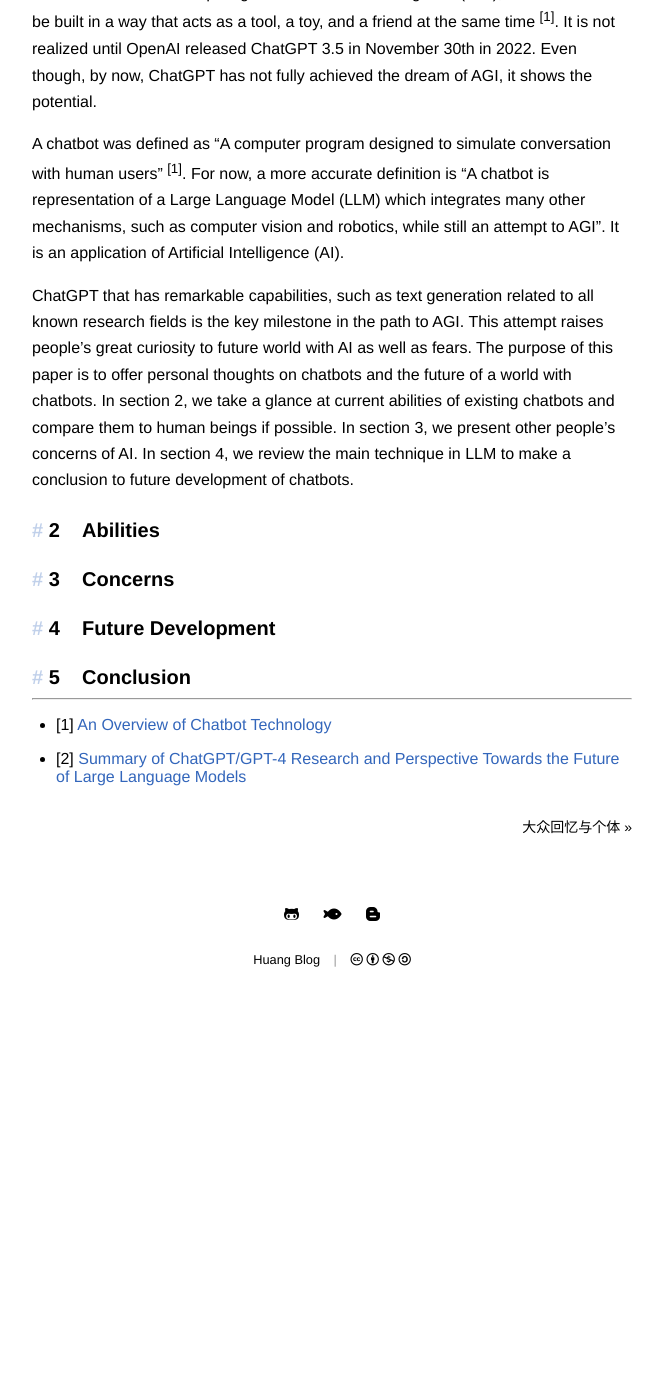
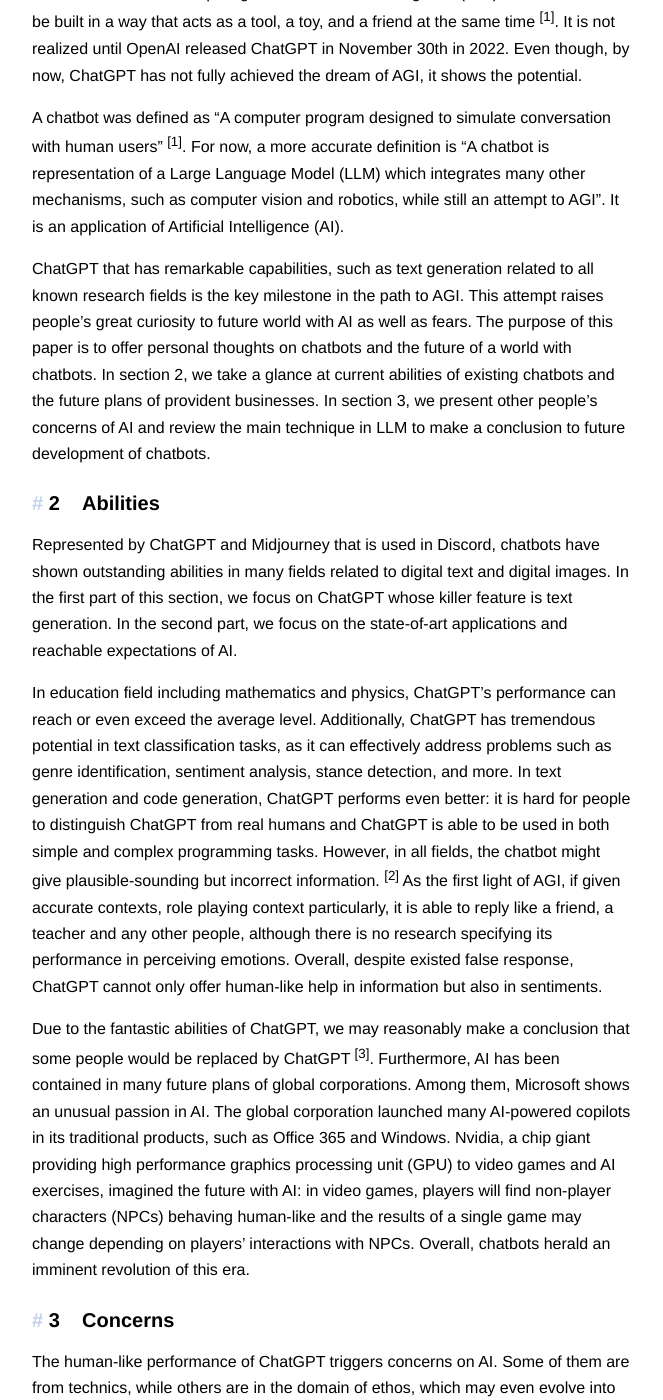
Before and after one commit to huang-feiyu/huang-feiyu.github.io, a Jekyll site: the page built from _posts/2023-06-03-term-paper-chatbots.md, in a window 1280 px wide and 1400 px high, scrolled down 483 px. Shown: the whole window, without its empty margins (308-971 px from the left). Built offline with Jekyll 4.4.1, drawn with Linux system fonts in a browser that asks for light colours; nearby versions of some CDN libraries; before the commit the page ends 1481 px from its top, so only the background shows below that; some of the changed text lies outside the part shown.

Commit message:
post: finish term paper about chatbots

```diff
--- a/_posts/2023-06-03-term-paper-chatbots.md
+++ b/_posts/2023-06-03-term-paper-chatbots.md
@@ -6,36 +6,41 @@
 tags:        [english, ai]
 image:       ai-forest-1.jpg
 toc:         true
-description: A term paper for "Media and Culture" in Spring 2023. (TODO)
+description: A term paper for "Media and Culture" in Spring 2023.
 ---
 
 ### 1&nbsp;&nbsp;&nbsp;&nbsp;Introduction
 
-Due to the desires of acquiring Artificial General Intelligence (AGI), Chatbots should be built in a way that acts as a tool, a toy, and a friend at the same time <sup>[1]</sup>. It is not realized until OpenAI released ChatGPT 3.5 in November 30th in 2022. Even though, by now, ChatGPT has not fully achieved the dream of AGI, it shows the potential.
+Due to the desires of acquiring Artificial General Intelligence (AGI), Chatbots should be built in a way that acts as a tool, a toy, and a friend at the same time <sup>[1]</sup>. It is not realized until OpenAI released ChatGPT in November 30th in 2022. Even though, by now, ChatGPT has not fully achieved the dream of AGI, it shows the potential.
 
 A chatbot was defined as "A computer program designed to simulate conversation with human users" <sup>[1]</sup>. For now, a more accurate definition is "A chatbot is representation of a Large Language Model (LLM) which integrates many other mechanisms, such as computer vision and robotics, while still an attempt to AGI". It is an application of Artificial Intelligence (AI).
 
-ChatGPT that has remarkable capabilities, such as text generation related to all known research fields is the key milestone in the path to AGI. This attempt raises people's great curiosity to future world with AI as well as fears. The purpose of this paper is to offer personal thoughts on chatbots and the future of a world with chatbots. In section 2, we take a glance at current abilities of existing chatbots and compare them to human beings if possible. In section 3, we present other people's concerns of AI. In section 4, we review the main technique in LLM to make a conclusion to future development of chatbots.
+ChatGPT that has remarkable capabilities, such as text generation related to all known research fields is the key milestone in the path to AGI. This attempt raises people's great curiosity to future world with AI as well as fears. The purpose of this paper is to offer personal thoughts on chatbots and the future of a world with chatbots. In section 2, we take a glance at current abilities of existing chatbots and the future plans of provident businesses. In section 3, we present other people's concerns of AI and review the main technique in LLM to make a conclusion to future development of chatbots.
 
 ### 2&nbsp;&nbsp;&nbsp;&nbsp;Abilities
 
+Represented by ChatGPT and Midjourney that is used in Discord, chatbots have shown outstanding abilities in many fields related to digital text and digital images. In the first part of this section, we focus on ChatGPT whose killer feature is text generation. In the second part, we focus on the state-of-art applications and reachable expectations of AI.
 
+In education field including mathematics and physics, ChatGPT's performance can reach or even exceed the average level. Additionally, ChatGPT has tremendous potential in text classification tasks, as it can effectively address problems such as genre identification, sentiment analysis, stance detection, and more. In text generation and code generation, ChatGPT performs even better: it is hard for people to distinguish ChatGPT from real humans and ChatGPT is able to be used in both simple and complex programming tasks. However, in all fields, the chatbot might give plausible-sounding but incorrect information. <sup>[2]</sup> As the first light of AGI, if given accurate contexts, role playing context particularly, it is able to reply like a friend, a teacher and any other people, although there is no research specifying its performance in perceiving emotions. Overall, despite existed false response, ChatGPT cannot only offer human-like help in information but also in sentiments.
+
+Due to the fantastic abilities of ChatGPT, we may reasonably make a conclusion that some people would be replaced by ChatGPT <sup>[3]</sup>. Furthermore, AI has been contained in many future plans of global corporations. Among them, Microsoft shows an unusual passion in AI. The global corporation launched many AI-powered copilots in its traditional products, such as Office 365 and Windows. Nvidia, a chip giant providing high performance graphics processing unit (GPU) to video games and AI exercises, imagined the future with AI: in video games, players will find non-player characters (NPCs) behaving human-like and the results of a single game may change depending on players' interactions with NPCs. Overall, chatbots herald an imminent revolution of this era.
 
 ### 3&nbsp;&nbsp;&nbsp;&nbsp;Concerns
 
+The human-like performance of ChatGPT triggers concerns on AI. Some of them are from technics, while others are in the domain of ethos, which may even evolve into fears.
 
+In terms of technics, people mostly worry about its development. Current chatbots faces certain limitations, such as insufficient understanding, energy consumption <sup>[2]</sup>. Additionally, since researchers have little knowledge about why LLMs show emergent abilities that are essential to the huge leap of ChatGPT at a certain computational scale, the scale of parameters, it is not fair to optimistically predict that in the future, the capabilities of LLMs will continuously increase rather than stay at this level <sup>[4]</sup>. This abrupt advance in LLM research arouses researchers' interests <sup>[2]</sup>. However, it is not reasonable to say that researchers will soon figure out what happens in LLMs since the training data is a tremendous amount. Overall, the limited understanding currently, predictable huge energy consumption and unpredictable result-oriented LLMs result in people's concerns in AI's development.
 
-### 4&nbsp;&nbsp;&nbsp;&nbsp;Future Development
+In term of ethos, the concerns are even stronger. In May 31st in 2023, AI experts and public figures, including CEO of OpenAI, said that "Mitigating the risk of extinction from AI should be a global priority alongside other societal-scale risks such as pandemics and nuclear war. <sup>[5]</sup>" It seems that the risk of extinction brought by AI is closer than any other era. When it comes to security issues related to AI, a scenery of AI-powered robots killing humans may come up. However, by now, AI has not developed to that extent. The risks of extinction are mainly from the usage in cheating and breaking laws, because the data used in LLMs is invisible and the output of LLMs is unpredictable. The concerns focus on copyright, false information, malicious usage, bias and discrimination, privacy and data security <sup>[3]</sup>. Since AI is a new application of technology, the regulations and laws are not determined. For example, what if a chatbot shows an undisguised discrimination against a country, a race? Besides, there have been many applications of AI porn and cheating which might be malicious. Overall, the concerns of ethos are not fictional but realistic, which require policymakers and the public to enact laws to restrict the use of AI. Of course, it costs time.
 
+### 4&nbsp;&nbsp;&nbsp;&nbsp;Conclusion
 
+This paper reviews the revolution of chatbots, highlighting their potential role in the development of AGI. It discusses the abilities demonstrated by chatbots such as ChatGPT and highlights the interest and investment in AI by major corporations which imagine the future of a world with AI. However, concerns are raised regarding the development of chatbots, including technical concerns and ethical concerns, both of which will slow down the development of AI.
 
-### 5&nbsp;&nbsp;&nbsp;&nbsp;Conclusion
+### References
 
-
-
-
-
-----
-
-* [1] [An Overview of Chatbot Technology](https://link.springer.com/chapter/10.1007/978-3-030-49186-4_31)
-* [2] [Summary of ChatGPT/GPT-4 Research and Perspective Towards the Future of Large Language Models](https://arxiv.org/abs/2304.01852)
+* [1] Adamopoulou, E.; Moussiades, L. An Overview of Chatbot Technology. *Artif. Intell. Appl. Innov.* **2020**, *584*, 373–383. [[Google Scholar](https://scholar.google.com/scholar_lookup?title=An+Overview+of+Chatbot+Technology&author=Adamopoulou,+E.&author=Moussiades,+L.&publication_year=2020&journal=Artif.+Intell.+Appl.+Innov.&volume=584&pages=373–383&doi=10.1007/978-3-030-49186-4_31)] [[CrossRef](https://doi.org/10.1007/978-3-030-49186-4_31)]
+* [2] Yiheng Liu, Tianle Han, Siyuan Ma, Jiayue Zhang, Yuanyuan Yang, Jiaming Tian, Hao He, Antong Li, Mengshen He, Zhengliang Liu, et al. Summary of chatgpt/gpt-4 research and perspective towards the future of large language models. arXiv preprint arXiv:2304.01852, 2023.
+* [3] Tyna Eloundou, Sam Manning, Pamela Mishkin, Daniel Rock: GPTs are GPTs: An early look at the labor market impact potential of large language models. arXiv:2303.10130, 2023.
+* [4] Wei, J. et al. Emergent abilities of large language models. arXiv:2206.07682, 2022.
+* [5] AI experts and public figures: Statement on AI Risk. 2023. [[Website](https://www.safe.ai/statement-on-ai-risk)]
```
